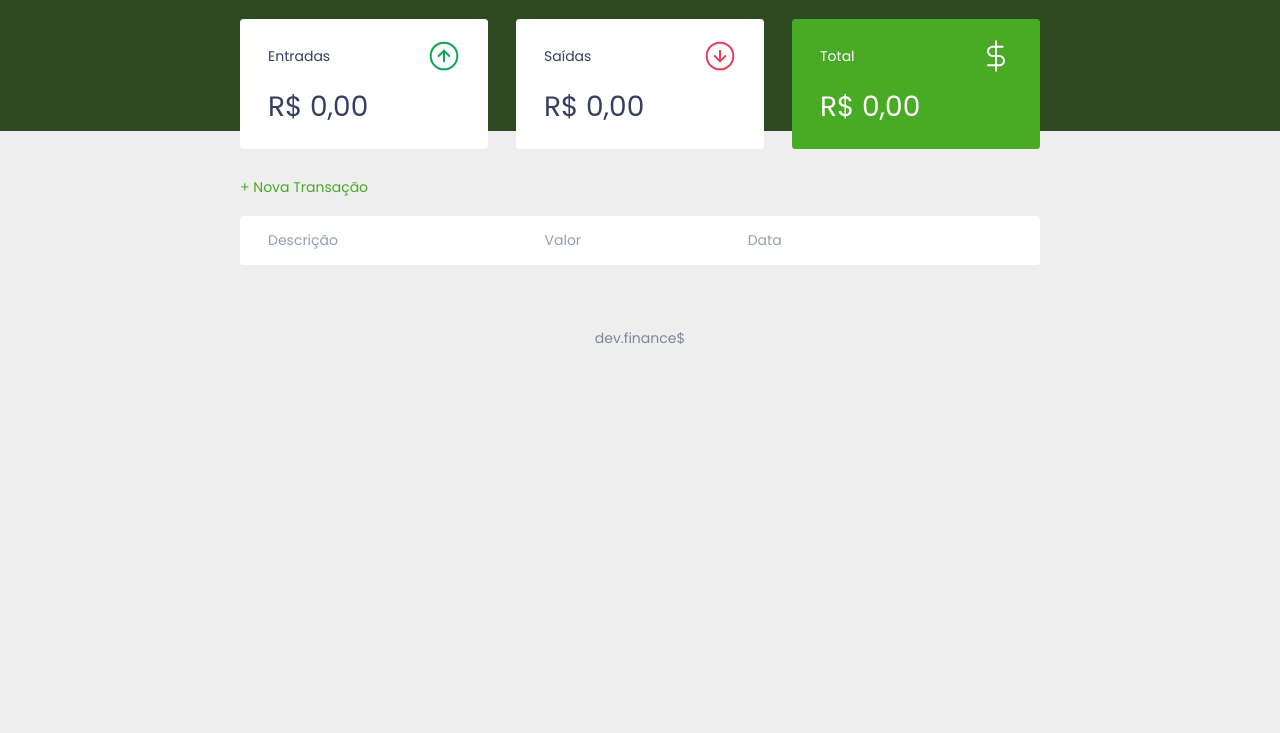
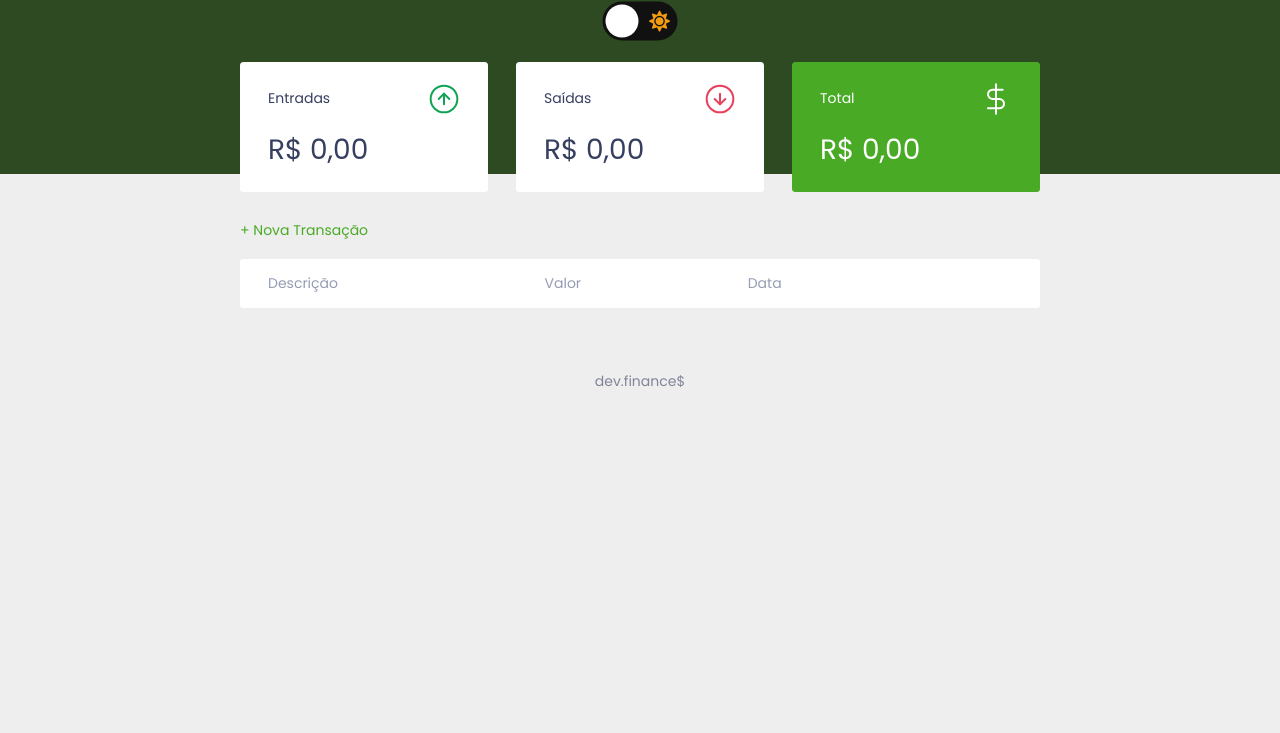
Before and after one commit to ojeffpinheiro01/maratona-discover, a plain HTML site: page index.html in a window 1280 px wide. Shown: the part 67-800 px from the top of the page. Drawn offline with Linux system fonts and the light colour scheme; files whose address does not match are found by name.

Commit message:
add botao de dark mode

```diff
--- a/index.html
+++ b/index.html
@@ -10,10 +10,22 @@
       href="https://fonts.googleapis.com/css2?family=Poppins:ital,wght@0,100;0,400;0,700;1,100;1,400;1,700&display=swap"
       rel="stylesheet"
     />
+    <link
+      href="https://cdnjs.cloudflare.com/ajax/libs/font-awesome/5.10.2/css/all.min.css"
+      rel="stylesheet"
+    />
   </head>
   <body>
     <header>
       <img src="./assets//logo.svg" alt="logo dev Finance" />
+      <div class="dark-container">
+        <input type="checkbox" class="checkbox" id="chk" />
+        <label class="label" for="chk">
+          <i class="fas fa-moon"></i>
+          <i class="fas fa-sun"></i>
+          <div class="ball"></div>
+        </label>
+      </div>
     </header>
 
     <main class="container">
--- a/styles.css
+++ b/styles.css
@@ -106,6 +106,56 @@ header {
 #logo {
     color: var(--primary-text);
     font-weight: 100;
+}
+
+/* Dark mode */
+.dark-container{
+    display: flex;
+    justify-content: center;
+    margin-top: 1.2rem;
+}
+.checkbox {
+	opacity: 0;
+	position: absolute;
+}
+
+.label {
+	background-color: #111;
+	border-radius: 50px;
+	cursor: pointer;
+	display: flex;
+	align-items: center;
+	justify-content: space-between;
+	padding: 5px;
+	position: relative;
+	height: 26px;
+	width: 50px;
+	transform: scale(1.5);
+}
+
+.label .ball {
+	background-color: #fff;
+	border-radius: 50%;
+	position: absolute;
+	top: 2px;
+	left: 2px;
+	height: 22px;
+	width: 22px;
+	transform: translateX(0px);
+	transition: transform 0.2s linear;
+}
+
+.checkbox:checked + .label .ball {
+	transform: translateX(24px);
+}
+
+
+.fa-moon {
+	color: #f1c40f;
+}
+
+.fa-sun {
+	color: #f39c12;
 }
 
 /* ----- Balance ----- */
```
